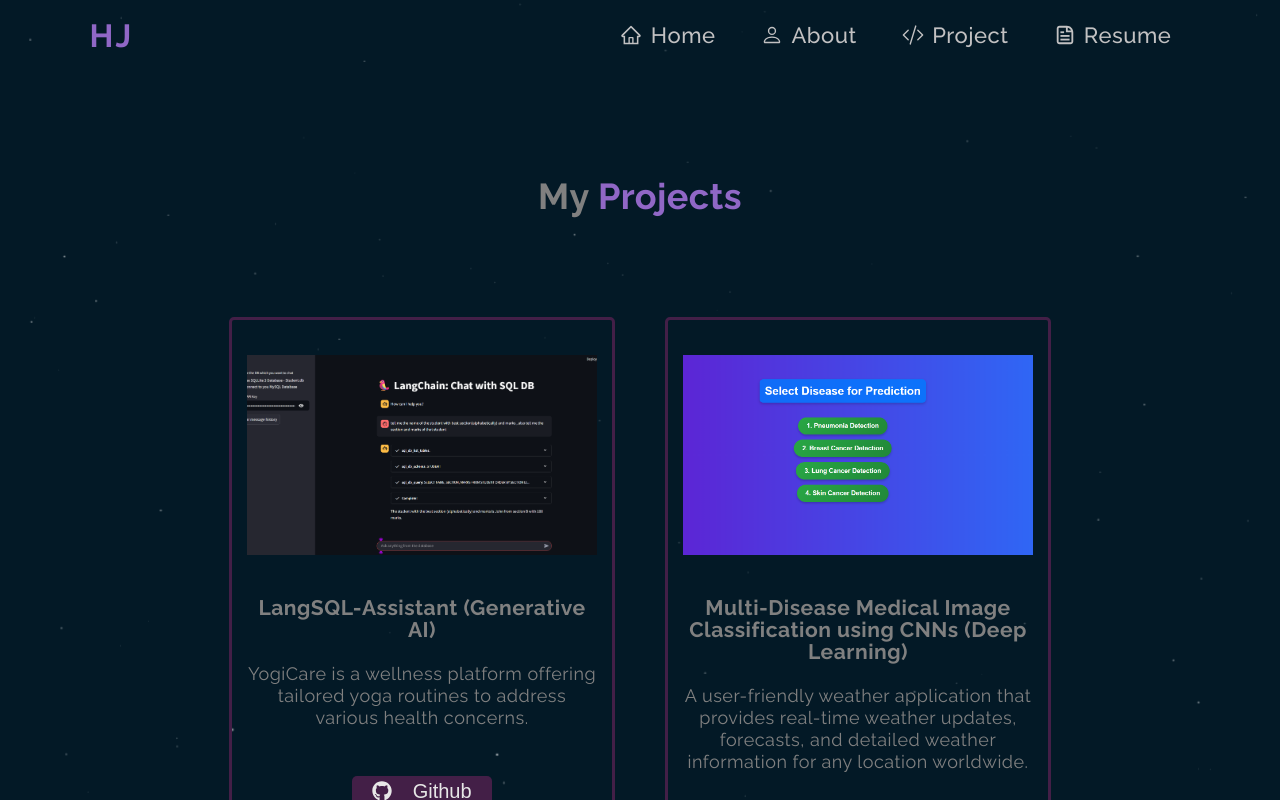
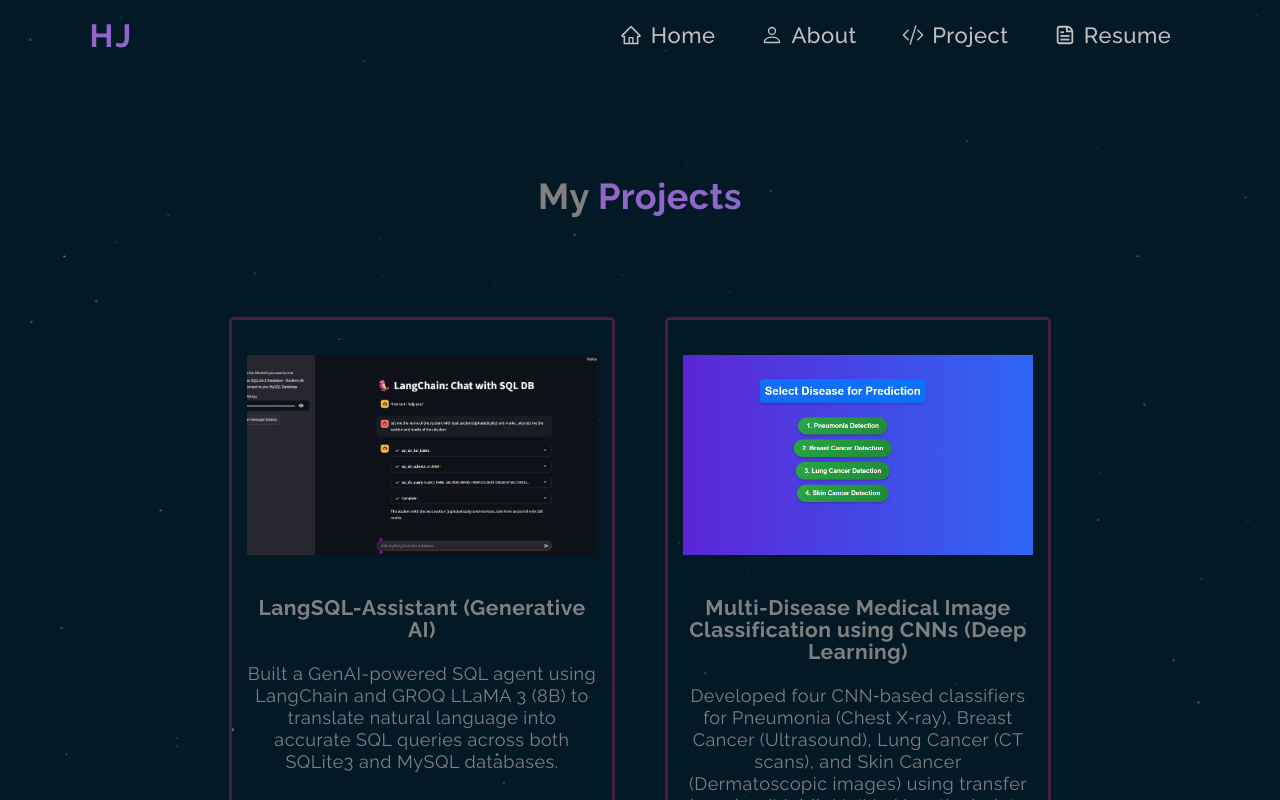
Before and after one commit to harshjain2309/Portfolio, a React (Create React App) app: page / in a window 1280 px wide. Both pictures are taken after a click on the item "Project". Shown: the top 800 px of the page. Built offline with nearby package versions, Linux system fonts and the light colour scheme.

Commit message:
Update ProjectBox.js

```diff
--- a/src/Components/ProjectBox.js
+++ b/src/Components/ProjectBox.js
@@ -4,19 +4,19 @@ import { FaGithub } from "react-icons/fa";
 const ProjectBox = ({ projectPhoto, projectName }) => {
   const desc = {
     "LangSQL-Assistant (Generative AI)": {
-      description: "YogiCare is a wellness platform offering tailored yoga routines to address various health concerns.",
+      description: "Built a GenAI-powered SQL agent using LangChain and GROQ LLaMA 3 (8B) to translate natural language into accurate SQL queries across both SQLite3 and MySQL databases.",
       github: "https://github.com/harshjain2309/LangSQL-Assistant"
     },
     "Multi-Disease Medical Image Classification using CNNs (Deep Learning)": {
-      description: "A user-friendly weather application that provides real-time weather updates, forecasts, and detailed weather information for any location worldwide.",
+      description: "Developed four CNN‑based classifiers for Pneumonia (Chest X‑ray), Breast Cancer (Ultrasound), Lung Cancer (CT scans), and Skin Cancer (Dermatoscopic images) using transfer learning (MobileNetV2, Xception), data augmentation, image preprocessing, and hyperparameter tuning to achieve greater that 90\% accuracy on two of HAM10000, IQ‑OTHNCCD, and Chest X‑ray Pneumonia datasets.",
       github: "https://github.com/harshjain2309/Medical-Disease-Prediction-Using-CNN"
     },
     "Student Performance Indicator(Classical ML)": {
-      description: "This project was developed as part of the Smart India Hackathon 2023 (SIH 2023) under the Government of Jharkhand. Our team, Atomic Technigeers, created a robust web portal that integrates and manages projects taken up by students across various universities and colleges.",
+      description: "Built an end-to-end machine learning pipeline to predict student scores using socio-economic and demographic features by training Linear, Ridge, and Lasso Regression models with a modular scikit-learning pipeline for preprocessing, feature engineering, and evaluation.",
       github: "https://github.com/harshjain2309/Student-Performance-Indicator"
     },
     "StockNewsBot": {
-      description: "The N-Queen problem, a classic combinatorial problem in which N queens must be placed on an N×N chessboard such that no two queens can share the same row, column, or diagonal.",
+      description: "Engineered an end-to-end LLM-based chatbot that performs semantic financial research by parsing real-time news URLs and executing context-aware Q\&A via Groq’s ultra-fast Llama3-8b-8192 large language model.",
       github: "https://github.com/harshjain2309/StockNewsBot"
     }
   };
```
